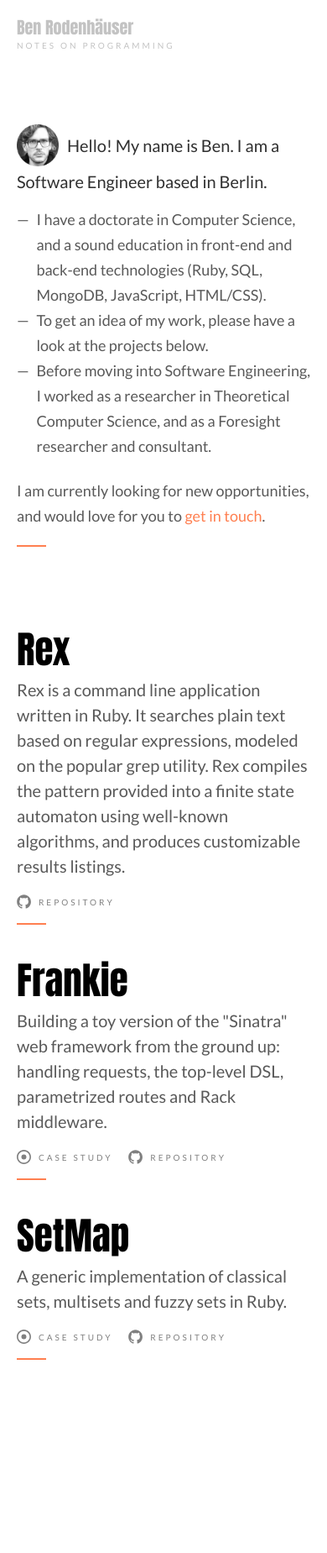
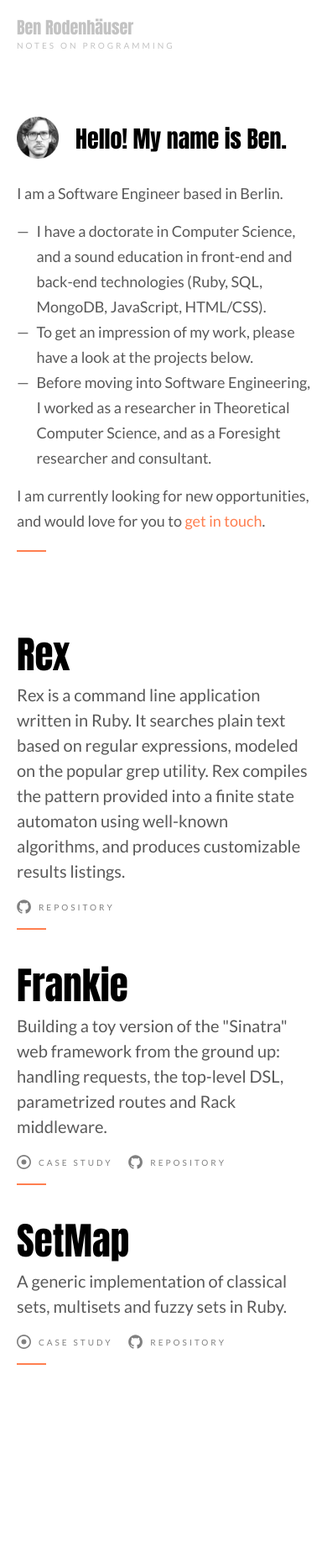
Before and after one commit to benrodenhaeuser/benrodenhaeuser.github.io, a Jekyll site: the page built from index.md, in a window 390 px wide. Shown: the whole page at 84% size. Built offline with Jekyll 4.4.1, drawn with Linux system fonts in a browser that asks for light colours.

Commit message:
responsive finetuning

```diff
--- a/_layouts/front.html
+++ b/_layouts/front.html
@@ -9,11 +9,13 @@
       <main>
         <div class="personal-details">
           <div class="personal-info">
-            <h3><img class="profile-picture" src="/assets/images/ben.png" alt="">Hello! My name is Ben. I am a Software Engineer based in Berlin</h3>
+            <h2 class="title front"><img class="profile-picture" src="/assets/images/ben.png" alt="">Hello! My name is Ben.</h2>
+
+            <p>I am a Software Engineer based in Berlin.</p>
 
             <ul>
               <li>I have a doctorate in Computer Science, and a sound education in front-end and back-end technologies (Ruby, SQL, MongoDB, JavaScript, HTML/CSS).
-              <li>To get an idea of my work, please have a look at the projects below.</li>
+              <li>To get an impression of my work, please have a look at the projects below.</li>
               <li>Before moving into Software Engineering, I worked as a researcher in Theoretical Computer Science, and as a Foresight researcher and consultant.</li>
               <!-- <li>More information about my background is available on my <a href="https://www.linkedin.com/in/benrodenhaeuser/">LinkedIn page</a>.</li> -->
             </ul>
--- a/_scss/style.scss
+++ b/_scss/style.scss
@@ -21,10 +21,6 @@ h1 {
   font-weight: normal;
   font-size: 1.5 * $baseline;
   line-height: 1.5 * $baseline;
-}
-
-h1:hover {
-  color: $highlightcolor;
 }
 
 h1.site-title {
@@ -501,7 +497,7 @@ header {
   display: inline;
   height: 50px;
   vertical-align: middle;
-  padding-right: 10px;
+  padding-right: 20px;
   line-height: 45px;
   cursor: pointer;
 }
@@ -535,13 +531,25 @@ header {
   }
 
   header a small {
-    display:inline;
+    display: inline;
   }
 
   header ul {
-    position:absolute;
-    right:50px;
-    top:52px;
+    position: absolute;
+    right: 50px;
+    top: 52px;
+  }
+}
+
+@media print, screen and (max-width: 550px) {
+  h2.title.front {
+    font-size: 1.4 * $basefont;
+  }
+}
+
+@media print, screen and (max-width: 370px) {
+  h2.title.front img {
+    display: block;
   }
 }
 
@@ -569,6 +577,6 @@ header {
   }
 
   .modal .profile-picture {
-    height: 300px;
+    height: 250px;
   }
 }
```
